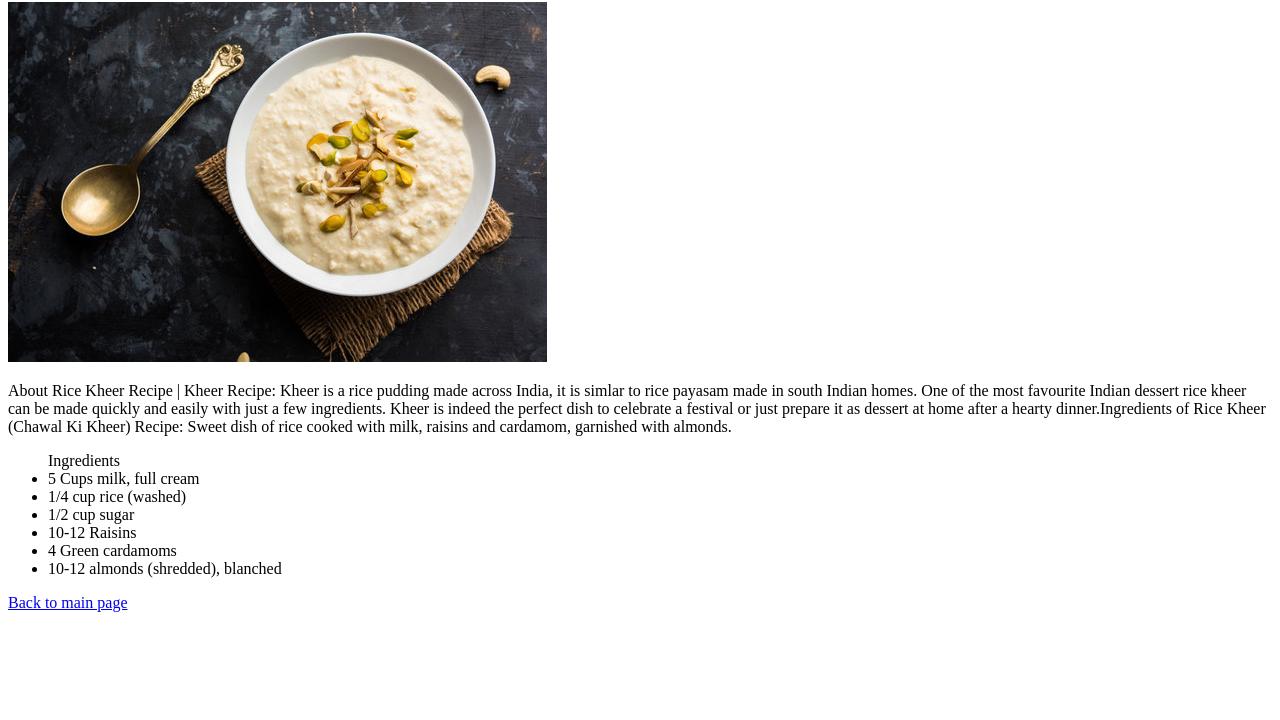
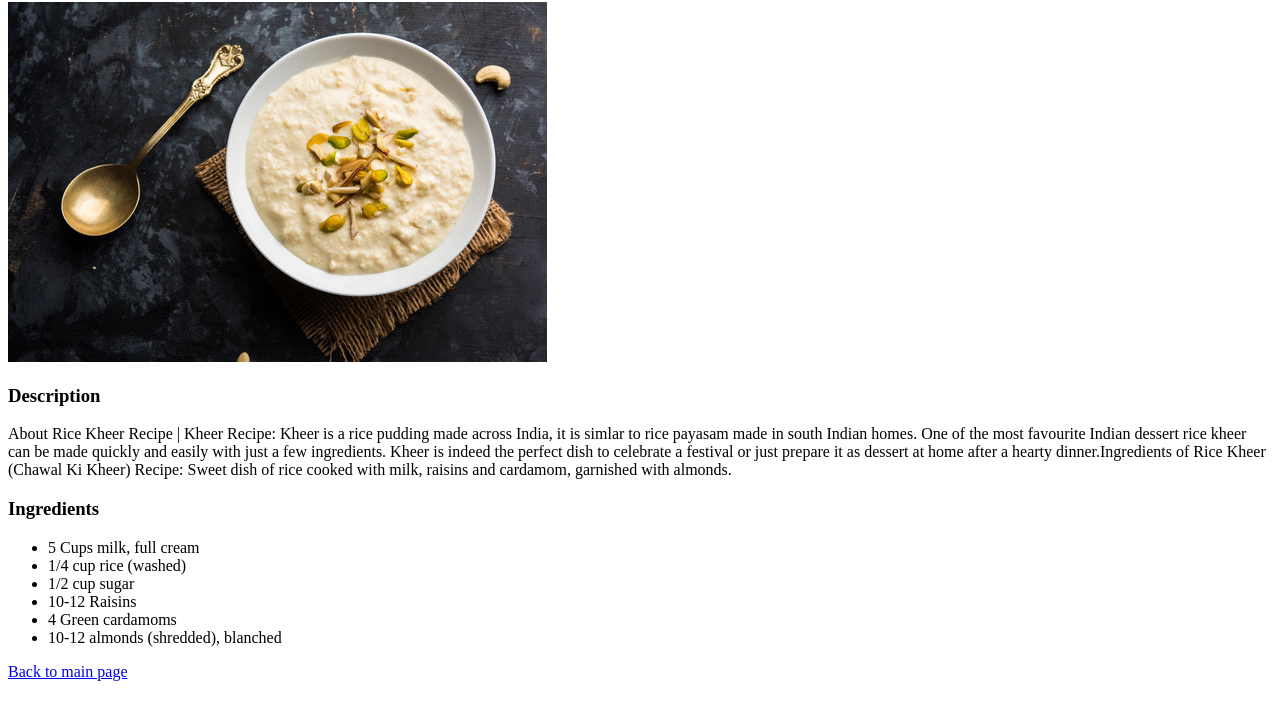
Before and after one commit to Awais142/my-recipes, a plain HTML site: page Recipes/Kheer.html in a window 1280 px wide. Shown: the part 78-798 px from the top of the page. Drawn offline with Linux system fonts and the light colour scheme.

Commit message:
Description and Ingredients headings added

```diff
--- a/Recipes/Kheer.html
+++ b/Recipes/Kheer.html
@@ -8,6 +8,7 @@
   <body>
     <h1>KHEER</h1>
     <img src="/images/kheer.jpg" alt="" />
+    <h3>Description</h3>
     <p>
       About Rice Kheer Recipe | Kheer Recipe: Kheer is a rice pudding made
       across India, it is simlar to rice payasam made in south Indian homes. One
@@ -17,8 +18,8 @@
       dinner.Ingredients of Rice Kheer (Chawal Ki Kheer) Recipe: Sweet dish of
       rice cooked with milk, raisins and cardamom, garnished with almonds.
     </p>
+    <h3>Ingredients</h3>
     <ul>
-      Ingredients
       <li>5 Cups milk, full cream</li>
       <li>1/4 cup rice (washed)</li>
       <li>1/2 cup sugar</li>
```
Also changed, not shown: Recipes/Biryani.html (+2 -1 lines), Recipes/Sajji.html (+2 -1 lines).
